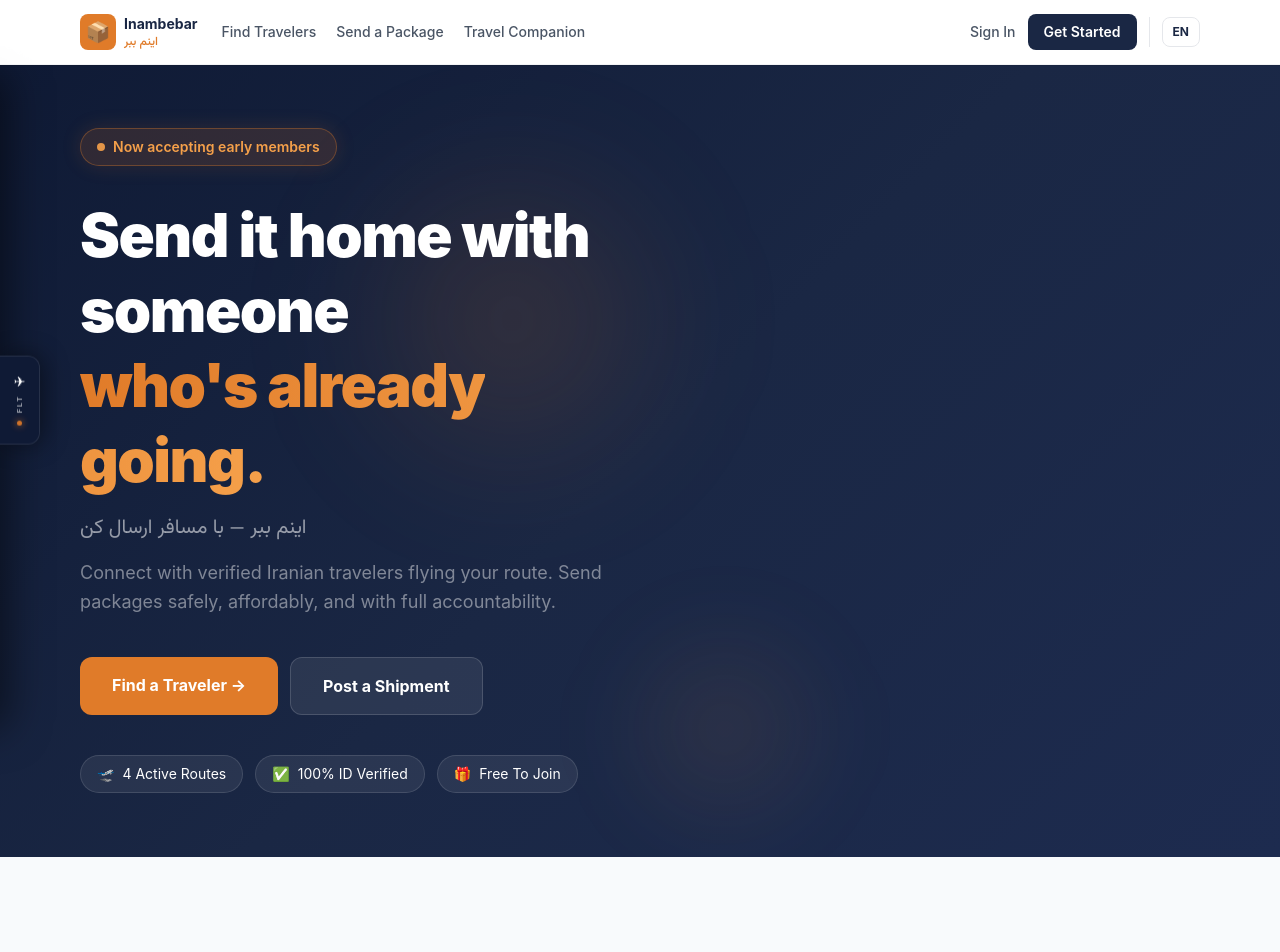
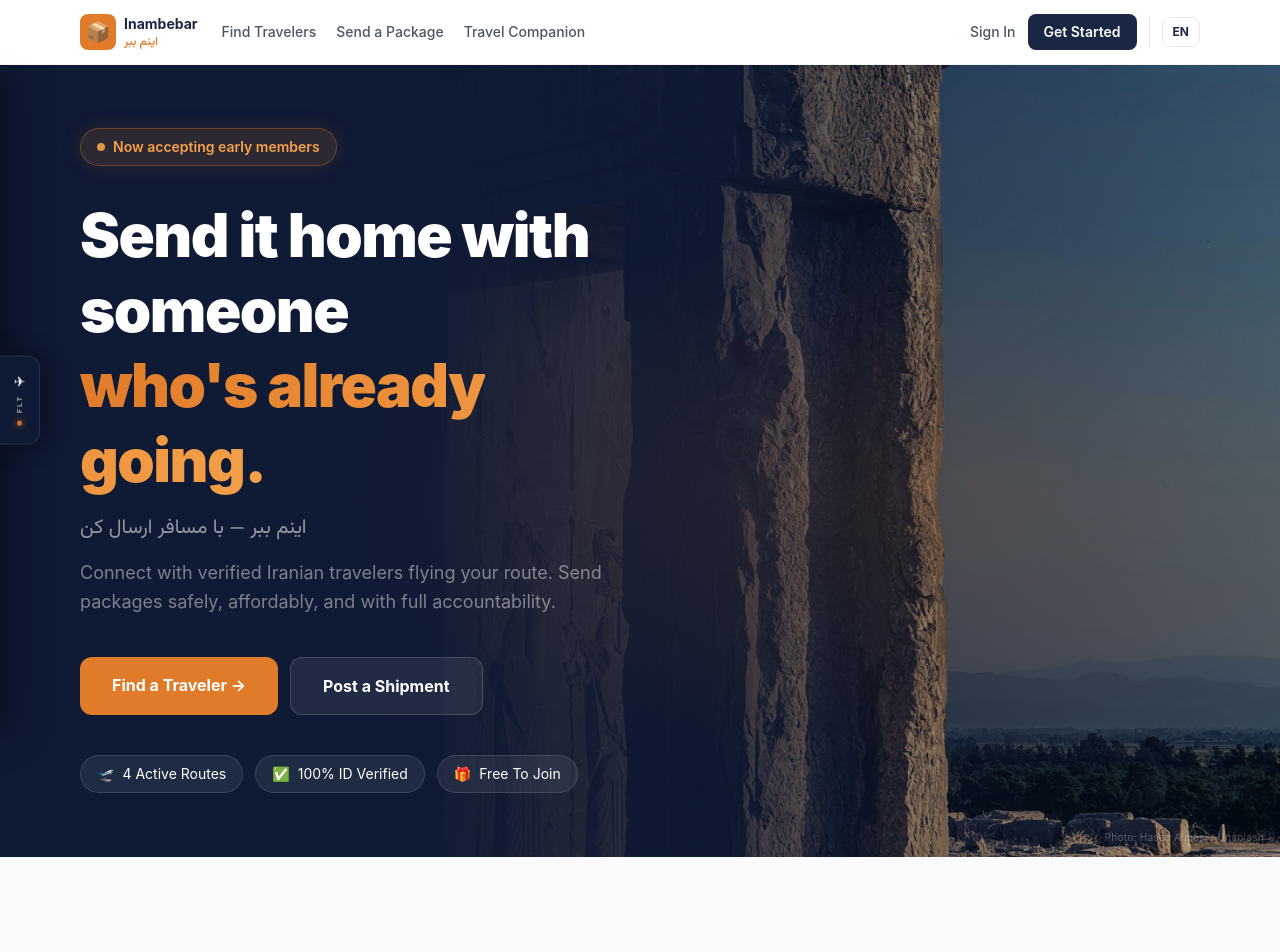
Before and after one commit to vambamdan/inambebar-platform, a Next.js app: page / in a window 1280 px wide. Shown: the top 952 px of the page. Built offline with nearby package versions, Linux system fonts and the light colour scheme; no server answers.

Commit message:
hero-persepolis-photo-background
Co-Authored-By: Claude Sonnet 4.6 <noreply@anthropic.com>

```diff
--- a/app/page.js
+++ b/app/page.js
@@ -19,14 +19,29 @@ export default function Home() {
       <div className="relative overflow-hidden flex items-center"
            style={{
              minHeight: 'calc(100vh - 4rem)',
-             background: 'linear-gradient(135deg, #0F1A35 0%, #1A2744 50%, #1D2B4F 100%)',
+             background: '#0F1A35',
            }}>
 
-        {/* Ambient glow orbs */}
-        <div className="absolute top-16 left-1/4 w-96 h-96 rounded-full pointer-events-none"
-             style={{background: 'radial-gradient(circle, rgba(224,123,41,0.18) 0%, transparent 70%)', filter: 'blur(60px)'}} />
-        <div className="absolute bottom-0 right-1/3 w-64 h-64 rounded-full pointer-events-none"
-             style={{background: 'radial-gradient(circle, rgba(245,160,74,0.1) 0%, transparent 70%)', filter: 'blur(40px)'}} />
+        {/* Persepolis photo — anchored right, fills full height */}
+        <div className="absolute inset-0 pointer-events-none"
+             style={{
+               backgroundImage: 'url(/persepolis.jpg)',
+               backgroundSize: 'cover',
+               backgroundPosition: 'center right',
+               backgroundRepeat: 'no-repeat',
+             }} />
+
+        {/* Navy gradient overlay — strong left, fade to transparent right */}
+        <div className="absolute inset-0 pointer-events-none"
+             style={{
+               background: 'linear-gradient(to right, #0F1A35 0%, #0F1A35 30%, rgba(15,26,53,0.85) 55%, rgba(15,26,53,0.4) 75%, rgba(15,26,53,0.15) 100%)',
+             }} />
+
+        {/* Subtle amber vignette around the doorway glow area */}
+        <div className="absolute inset-0 pointer-events-none"
+             style={{
+               background: 'radial-gradient(ellipse at 72% 55%, rgba(224,123,41,0.12) 0%, transparent 45%)',
+             }} />
 
         <div className="max-w-6xl mx-auto px-4 py-16 w-full">
           <div className="grid md:grid-cols-2 gap-12 items-center">
@@ -216,6 +231,12 @@ export default function Home() {
 
           </div>
         </div>
+
+        {/* Photo credit */}
+        <div className="absolute bottom-3 right-4 pointer-events-none"
+             style={{color: 'rgba(255,255,255,0.28)', fontSize: '10px', letterSpacing: '0.03em'}}>
+          Photo: Hasan Almasi / Unsplash
+        </div>
       </div>
 
       {/* ── HOW IT WORKS ─────────────────────────────────────── */}
```
Also changed, not shown: public/persepolis.jpg (added).
